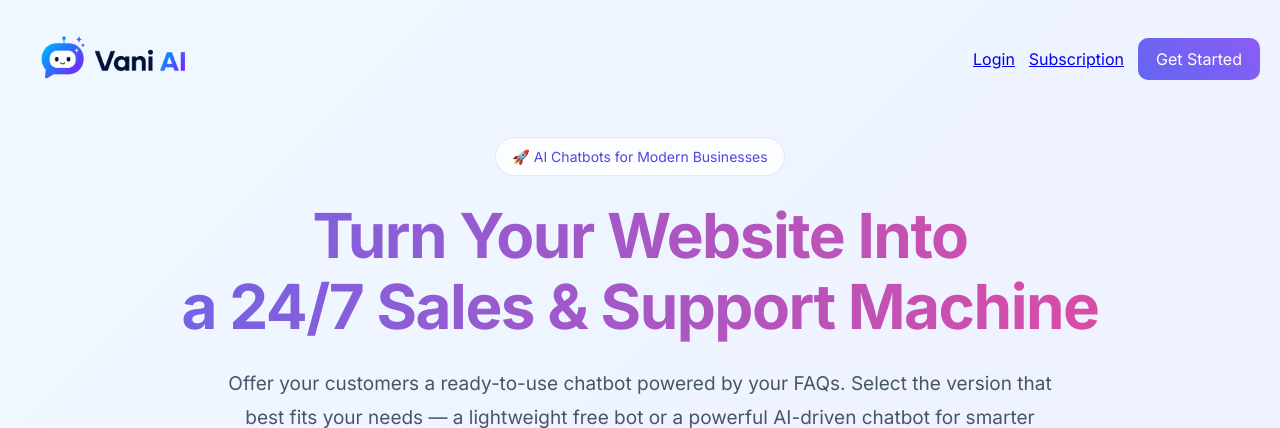
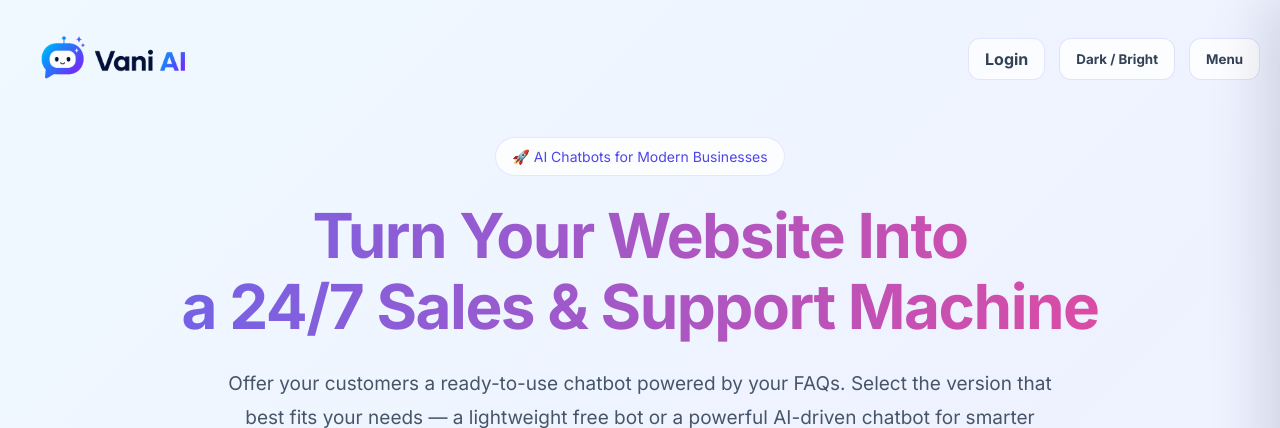
Before and after one commit to asarecodrant-release/vani, a PHP site: page / in a window 1280 px wide. Shown: the top 428 px of the page. Run offline with PHP 8.4, Linux system fonts and the light colour scheme.

Commit message:
Fix Interface

```diff
--- a/dashboard.php
+++ b/dashboard.php
@@ -600,6 +600,7 @@ button{touch-action:manipulation}
 }
 .sidebar{
   position:sticky;top:0;height:100vh;padding:24px 18px;
+  display:flex;flex-direction:column;gap:0;overflow:hidden;
   background:rgba(255,255,255, 0.9);backdrop-filter:blur(18px);
   border-right:1px solid var(--line);
 }
@@ -607,13 +608,13 @@ body.dark .sidebar{background:rgba(15,23,42,.66)}
 .brand{display:flex;align-items:center;gap:12px;margin-bottom:26px}
 .brand img{width:58px;height:auto}
 .brand strong{font-size:20px;background:linear-gradient(90deg,var(--brand),var(--brand-2));-webkit-background-clip:text;-webkit-text-fill-color:transparent}
-.nav-tabs{display:grid;gap:8px}
+.nav-tabs{display:grid;gap:8px;overflow-y:auto;padding-right:4px;padding-bottom:12px;min-height:0}
 .tab-btn{
   border:0;background:transparent;color:var(--muted);padding:12px 14px;border-radius:12px;
   display:flex;align-items:center;gap:10px;text-align:left;cursor:pointer;font-weight:600;
 }
 .tab-btn:hover,.tab-btn.active{background:rgba(99,102,241,.11);color:var(--brand)}
-.sidebar-footer{position:absolute;left:18px;right:18px;bottom:20px;padding:14px;border:1px solid var(--line);border-radius:16px;background:var(--panel)}
+.sidebar-footer{margin-top:14px;padding:14px;border:1px solid var(--line);border-radius:16px;background:var(--panel);flex:0 0 auto}
 .sidebar-footer small{display:block;color:var(--muted);line-height:1.6}
 .main{min-width:0;width:100%;max-width:100vw;overflow-x:hidden}
 .topbar{
@@ -826,6 +827,7 @@ body.dark .lead-option{background:rgba(15,23,42,.38)}
     transform:translateX(-105%);
     transition:transform .25s ease;
     overflow-y:auto;
+    display:block;
   }
   body.nav-open .sidebar{transform:translateX(0)}
   .brand{margin-bottom:18px}
--- a/index.php
+++ b/index.php
@@ -28,6 +28,12 @@ body{
     linear-gradient(135deg,#f0f9ff,#eef2ff,#faf5ff);
   color:#0f172a;
   overflow-x:hidden;
+  transition:background .25s ease,color .25s ease;
+}
+
+body.dark{
+  background:linear-gradient(135deg,#020617,#111827,#312e81);
+  color:#e5e7eb;
 }
 
 /* =========================
@@ -509,6 +515,154 @@ footer{
   gap:14px;
 }
 
+.nav-a1{
+  display:inline-flex;
+  align-items:center;
+  justify-content:center;
+  min-height:42px;
+  padding:0 16px;
+  border-radius:12px;
+  background:rgba(255,255,255,.75);
+  border:1px solid rgba(99,102,241,.16);
+  color:#334155;
+  text-decoration:none;
+  font-weight:700;
+  cursor:pointer;
+}
+
+.nav-menu-btn,.theme-btn{
+  border:1px solid rgba(99,102,241,.18);
+  background:rgba(255,255,255,.78);
+  color:#334155;
+  min-height:42px;
+  padding:0 16px;
+  border-radius:12px;
+  font-weight:800;
+  cursor:pointer;
+}
+
+.nav-menu-btn:hover,.theme-btn:hover,.nav-a1:hover{
+  color:#4f46e5;
+  transform:translateY(-1px);
+}
+
+.menu-overlay{
+  position:fixed;
+  inset:0;
+  background:rgba(15,23,42,.38);
+  opacity:0;
+  pointer-events:none;
+  transition:.22s ease;
+  z-index:90;
+}
+
+.menu-overlay.show{
+  opacity:1;
+  pointer-events:auto;
+}
+
+.side-menu{
+  position:fixed;
+  top:0;
+  right:0;
+  width:min(360px,88vw);
+  height:100dvh;
+  padding:24px;
+  background:rgba(255,255,255,.96);
+  border-left:1px solid rgba(99,102,241,.16);
+  box-shadow:-24px 0 60px rgba(15,23,42,.18);
+  transform:translateX(105%);
+  transition:.25s ease;
+  z-index:100;
+  display:grid;
+  align-content:start;
+  gap:18px;
+}
+
+.side-menu.open{
+  transform:translateX(0);
+}
+
+.side-menu-head{
+  display:flex;
+  align-items:center;
+  justify-content:space-between;
+  gap:12px;
+}
+
+.side-menu-head h3{
+  font-size:20px;
+}
+
+.menu-close{
+  width:40px;
+  height:40px;
+  border-radius:12px;
+  border:1px solid rgba(99,102,241,.18);
+  background:#fff;
+  cursor:pointer;
+  font-size:20px;
+}
+
+.side-menu-links{
+  display:grid;
+  gap:12px;
+}
+
+.side-menu-link{
+  display:flex;
+  align-items:center;
+  justify-content:space-between;
+  gap:12px;
+  min-height:52px;
+  padding:0 14px;
+  border-radius:14px;
+  background:linear-gradient(135deg,#6366f1,#8b5cf6);
+  color:#fff;
+  text-decoration:none;
+  font-weight:800;
+  box-shadow:0 12px 26px rgba(99,102,241,.24);
+}
+
+.side-menu-link.secondary{
+  background:#f8fafc;
+  color:#334155;
+  border:1px solid #e5e7eb;
+  box-shadow:none;
+}
+
+body.dark .hero-badge,
+body.dark .card,
+body.dark .cta,
+body.dark .nav-a1,
+body.dark .nav-menu-btn,
+body.dark .theme-btn,
+body.dark .user-box{
+  background:rgba(15,23,42,.72);
+  border-color:rgba(148,163,184,.22);
+  color:#e5e7eb;
+}
+
+body.dark .hero p,
+body.dark .card p,
+body.dark .feature-list,
+body.dark .cta p,
+body.dark footer{
+  color:#cbd5e1;
+}
+
+body.dark .side-menu{
+  background:rgba(15,23,42,.98);
+  border-color:rgba(148,163,184,.22);
+}
+
+body.dark .menu-close,
+body.dark .side-menu-link.secondary{
+  background:#111827;
+  border-color:rgba(148,163,184,.22);
+  color:#e5e7eb;
+}
+
 .user-box{
   display:flex;
   align-items:center;
@@ -557,14 +711,14 @@ footer{
 }
 @media (max-width: 768px) {
     .nav-btn1 {
-        margin-right: -180px;
-        margin-top: -115px;
+        margin-right: 0;
+        margin-top: 0;
     }
 }
     @media (max-width: 768px) {
 .nav-a1 {
         margin-right: 0;
-        margin-top: -115px;
+        margin-top: 0;
 }
 }
 @media(max-width:768px){
@@ -584,6 +738,17 @@ footer{
   .user-avatar{
     width:32px;
     height:32px;
+    font-size:13px;
+  }
+
+  .nav-right{
+    justify-content:center;
+    flex-wrap:wrap;
+  }
+
+  .theme-btn,.nav-menu-btn,.nav-a1,.nav-btn1{
+    min-height:40px;
+    padding:0 12px;
     font-size:13px;
   }
 }
@@ -618,8 +783,8 @@ footer{
 <?php else: ?>
 
   <a href="login.php" class="nav-a1">Login</a>
-  <a href="subscription.php" class="nav-a1">Subscription</a>
-  <a href="#products" class="nav-btn1">Get Started</a>
+  <button class="theme-btn" type="button" id="themeToggle">Dark / Bright</button>
+  <button class="nav-menu-btn" type="button" id="menuToggle" aria-label="Open menu" aria-expanded="false">Menu</button>
 
 <?php endif; ?>
 
@@ -628,6 +793,21 @@ footer{
   </div>
 
 </nav>
+
+<div class="menu-overlay" id="menuOverlay" aria-hidden="true"></div>
+<aside class="side-menu" id="sideMenu" aria-label="Site menu">
+  <div class="side-menu-head">
+    <h3>Explore Vani</h3>
+    <button class="menu-close" type="button" id="menuClose" aria-label="Close menu">×</button>
+  </div>
+  <div class="side-menu-links">
+    <a class="side-menu-link" href="subscription.php">Subscription Plans <span>→</span></a>
+    <a class="side-menu-link secondary" href="#products">Products <span>→</span></a>
+    <a class="side-menu-link" href="#products">Get Started <span>→</span></a>
+    <a class="side-menu-link secondary" href="login.php">Login <span>→</span></a>
+    <a class="side-menu-link secondary" href="signup.php">Create Account <span>→</span></a>
+  </div>
+</aside>
 
 <!-- HERO -->
 <section class="hero">
@@ -754,6 +934,38 @@ footer{
 
 <script>
 
+const menuToggle = document.getElementById("menuToggle");
+const menuClose = document.getElementById("menuClose");
+const menuOverlay = document.getElementById("menuOverlay");
+const sideMenu = document.getElementById("sideMenu");
+const themeToggle = document.getElementById("themeToggle");
+
+function setMenu(open) {
+  sideMenu?.classList.toggle("open", open);
+  menuOverlay?.classList.toggle("show", open);
+  menuToggle?.setAttribute("aria-expanded", String(open));
+  document.body.style.overflow = open ? "hidden" : "";
+}
+
+function setTheme(mode) {
+  const dark = mode === "dark";
+  document.body.classList.toggle("dark", dark);
+  if (themeToggle) themeToggle.setAttribute("aria-pressed", String(dark));
+  localStorage.setItem("vani-index-theme", dark ? "dark" : "bright");
+}
+
+setTheme(localStorage.getItem("vani-index-theme") || "bright");
+
+menuToggle?.addEventListener("click", () => setMenu(true));
+menuClose?.addEventListener("click", () => setMenu(false));
+menuOverlay?.addEventListener("click", () => setMenu(false));
+document.addEventListener("keydown", event => {
+  if (event.key === "Escape") setMenu(false);
+});
+themeToggle?.addEventListener("click", () => {
+  setTheme(document.body.classList.contains("dark") ? "bright" : "dark");
+});
+
 // Scroll animation
 const cards = document.querySelectorAll('.card');
 
```
